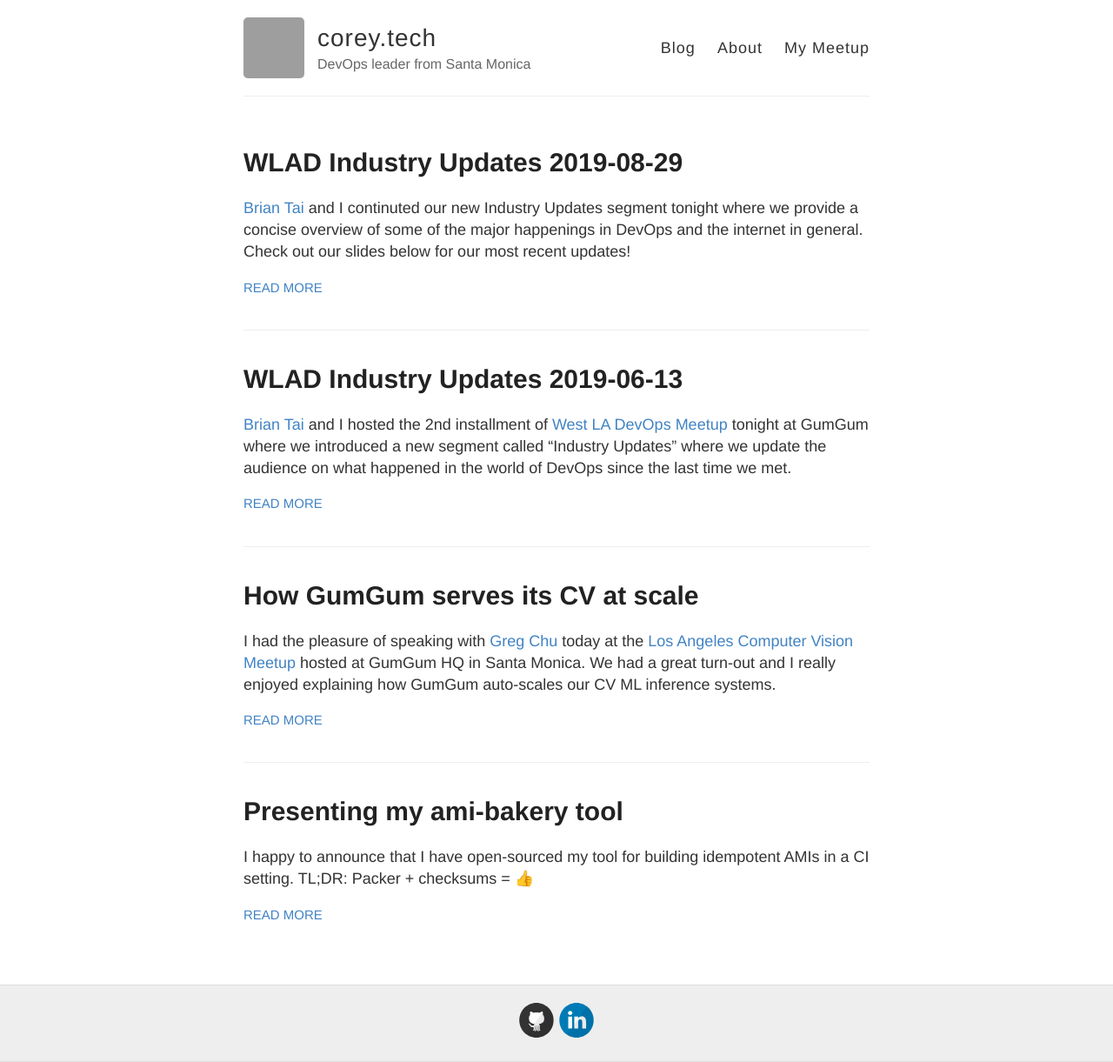
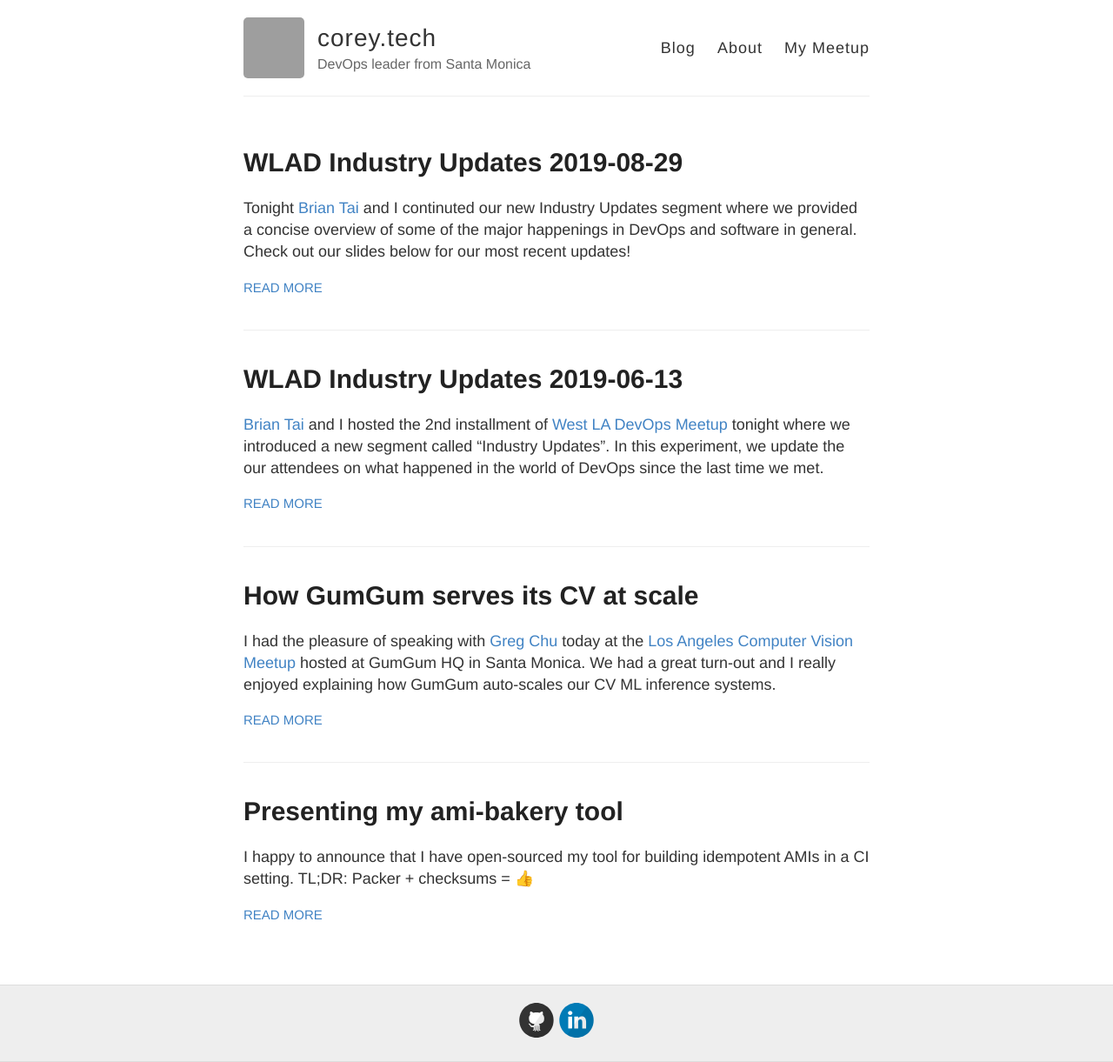
Before and after one commit to mechtron/mechtron.github.io, a Jekyll site: the page built from index.html, in a window 1280 px wide. Shown: the whole page at 87% size. Built offline with Jekyll 4.4.1, drawn with Linux system fonts in a browser that asks for light colours; grey boxes are pictures that could not be loaded.

Commit message:
Edit WLAD posts

```diff
--- a/_posts/2019-6-13-WLAD-2-Industry-Updates.md
+++ b/_posts/2019-6-13-WLAD-2-Industry-Updates.md
@@ -3,7 +3,7 @@
 title: "WLAD Industry Updates 2019-06-13"
 ---
 
-[Brian Tai](https://www.linkedin.com/in/briantai35/){:target="_blank"} and I hosted the 2nd installment of [West LA DevOps Meetup](https://www.meetup.com/West-LA-DevOps/events/261342518/){:target="_blank"} tonight at GumGum where we introduced a new segment called "Industry Updates" where we update the audience on what happened in the world of DevOps since the last time we met.
+[Brian Tai](https://www.linkedin.com/in/briantai35/){:target="_blank"} and I hosted the 2nd installment of [West LA DevOps Meetup](https://www.meetup.com/West-LA-DevOps/events/261342518/){:target="_blank"} tonight where we introduced a new segment called "Industry Updates". In this experiment, we update the our attendees on what happened in the world of DevOps since the last time we met.
 
 ### Industry update topics
 
--- a/_posts/2019-8-29-WLAD-3-Industry-Updates.md
+++ b/_posts/2019-8-29-WLAD-3-Industry-Updates.md
@@ -3,7 +3,7 @@
 title: "WLAD Industry Updates 2019-08-29"
 ---
 
-[Brian Tai](https://www.linkedin.com/in/briantai35/){:target="_blank"} and I continuted our new Industry Updates segment tonight where we provide a concise overview of some of the major happenings in DevOps and the internet in general. Check out our slides below for our most recent updates!
+Tonight [Brian Tai](https://www.linkedin.com/in/briantai35/){:target="_blank"} and I continuted our new Industry Updates segment where we provided a concise overview of some of the major happenings in DevOps and software in general. Check out our slides below for our most recent updates!
 
 ### Industry updates slides
 
```
